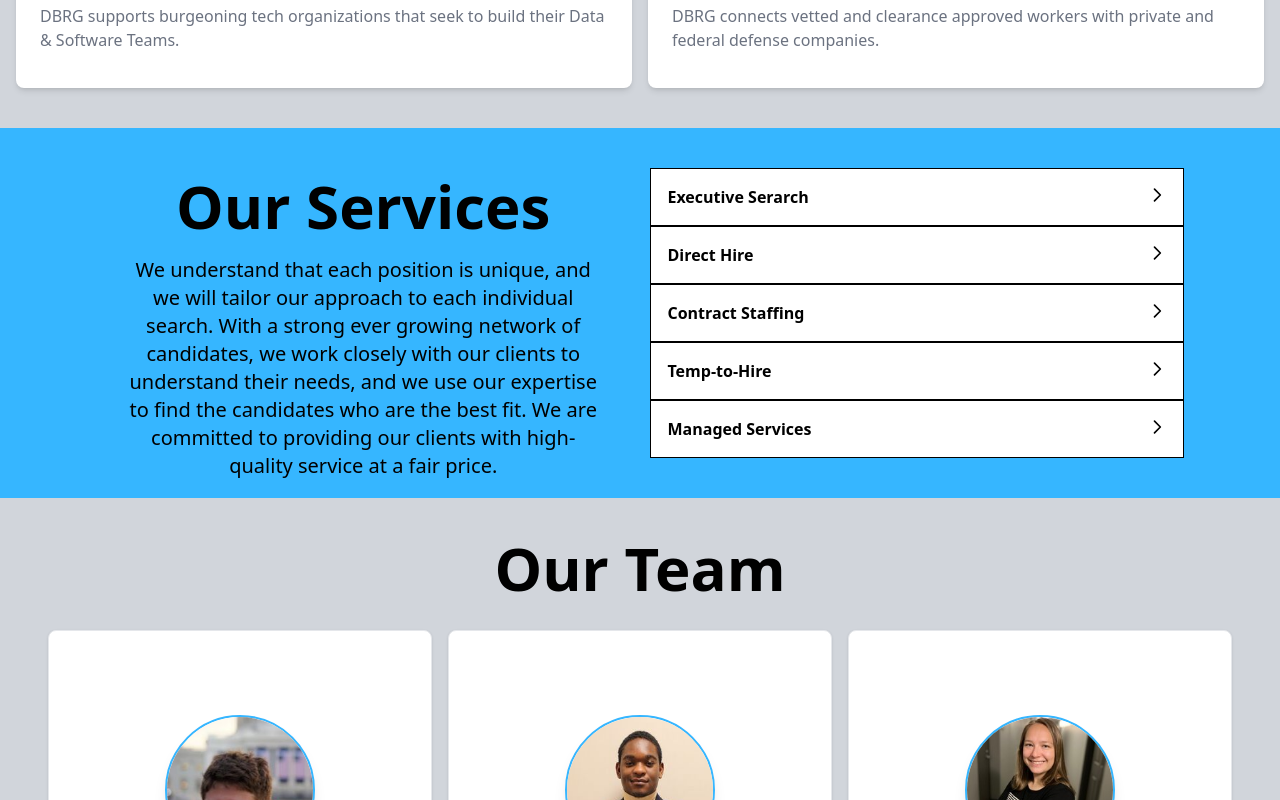
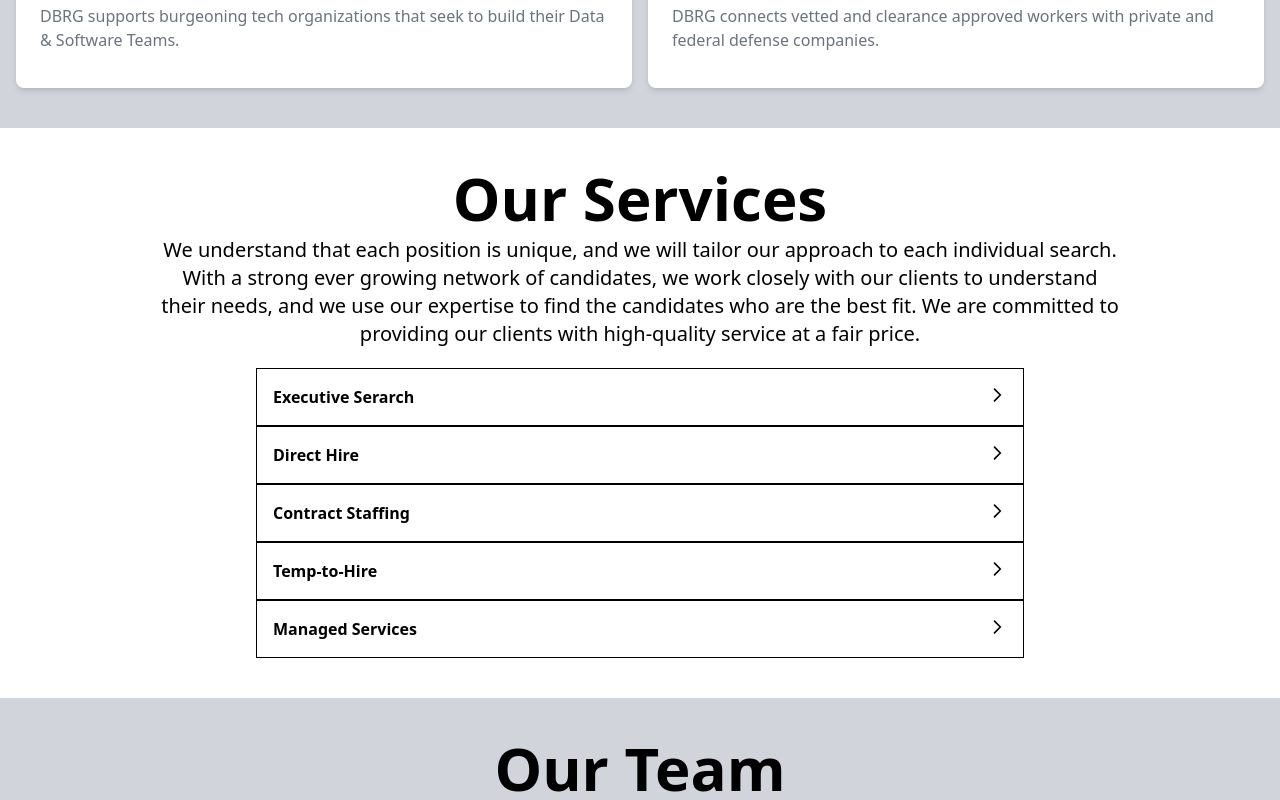
Before and after one commit to andrewjulian/dbrecruitment-website, a React (Vite) app: page /services in a window 1280 px wide. Shown: the part 1280-2080 px from the top of the page. Built offline with nearby package versions, Linux system fonts and the light colour scheme.

Commit message:
re-organized services page

```diff
--- a/src/Components/Services.jsx
+++ b/src/Components/Services.jsx
@@ -30,12 +30,12 @@
     },
   ];
   return (
-    <div className="flex gap-5 bg-[#36b6ff] px-24 py-10">
-      <div className="grid h-[150px] w-1/2 px-6 pb-6 pt-2">
-        <h1 className="text-center text-4xl font-extrabold md:text-5xl xl:text-6xl">
+    <div className="my-10 grid w-full">
+      <div className=" mx-auto mb-5  w-3/4">
+        <h1 className="mb-2 text-center text-4xl font-extrabold md:text-5xl xl:text-6xl">
           Our Services
         </h1>
-        <p className="mt-5 h-[200px] text-xl md:top-0 md:text-center">
+        <p className=" h-auto text-xl md:top-0 md:text-center">
           We understand that each position is unique, and we will tailor our
           approach to each individual search. With a strong ever growing network
           of candidates, we work closely with our clients to understand their
@@ -45,7 +45,7 @@
         </p>
       </div>
 
-      <div className="w-1/2">
+      <div className="mx-auto w-[60%]">
         <div className="container mx-auto">
           {data.map((item, key) => (
             <Service
```
